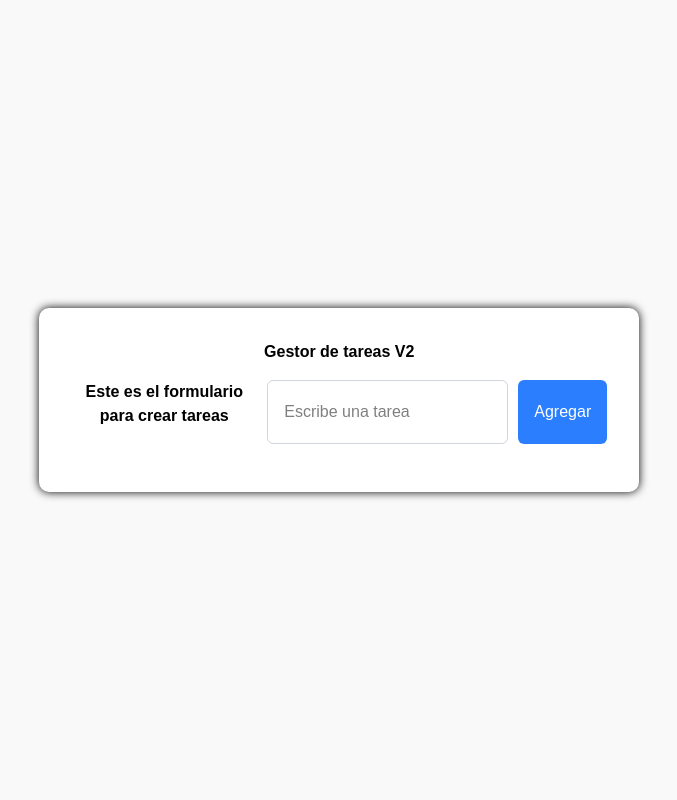
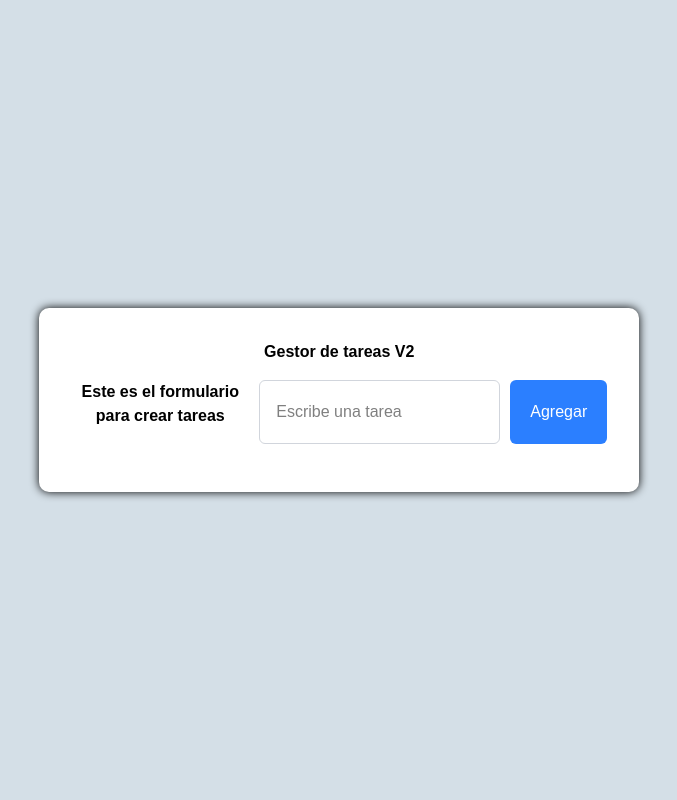
Before and after one commit to Danieldavid2017/full-task-manager, a PHP site: page / in a window 1280 px wide. Shown: the whole page, without its empty margins (303-980 px from the left). Run offline with PHP 8.4, Linux system fonts and the light colour scheme.

Commit message:
Cambios en los archivos css, js, html, con estilos framework

```diff
--- a/css/styles.css
+++ b/css/styles.css
@@ -1,6 +1,6 @@
 body {
     font-family: sans-serif;
-    background-color: #f9f9f9;
+    background-color: #d4dfe7;
     padding: 2rem;
 }
 
--- a/index.html
+++ b/index.html
@@ -21,7 +21,7 @@
             focus:outline-none focus:ring-2 focus:ring-blue-400"
             type="text" id="task-input" placeholder="Escribe una tarea" required />
             <button id="task-form"
-            class="bg-blue-500 text-white px-4 py-2 rounded-md
+            class="bg-blue-500 text-white px-5 py-2 rounded-md
             hover:bg-blue-600 transition"
             >Agregar</button>
         </div>
--- a/js/app.js
+++ b/js/app.js
@@ -40,7 +40,7 @@ document.addEventListener('DOMContentLoaded', () => {
                 console.log(task);
 
                 const li = document.createElement('li');
-                li.className='flex justify-between items-center bg-gray-100 px-15 py-15 rounded';
+                li.className='flex justify-between items-center bg-gray-100 px-12 py-15 rounded';
             if (task.complete) {
                 li.classList.add('completada');
             }
```
